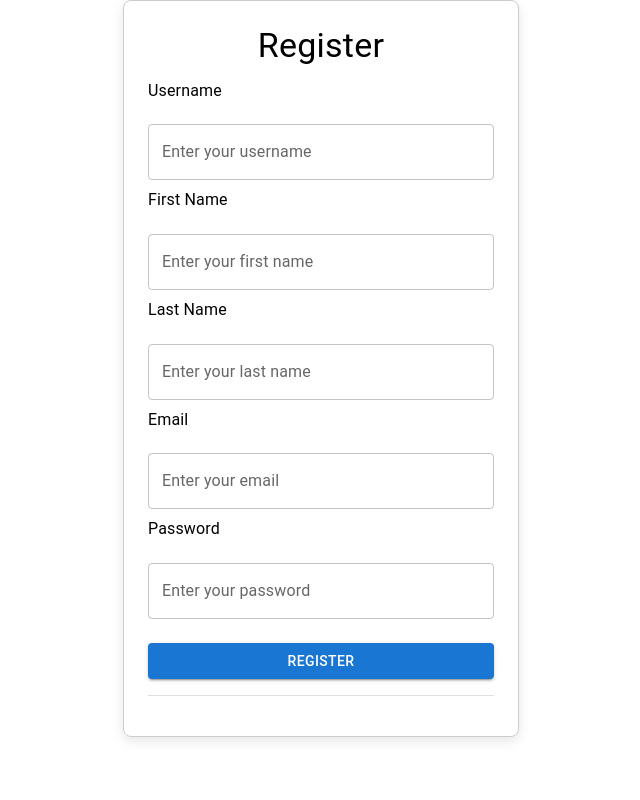
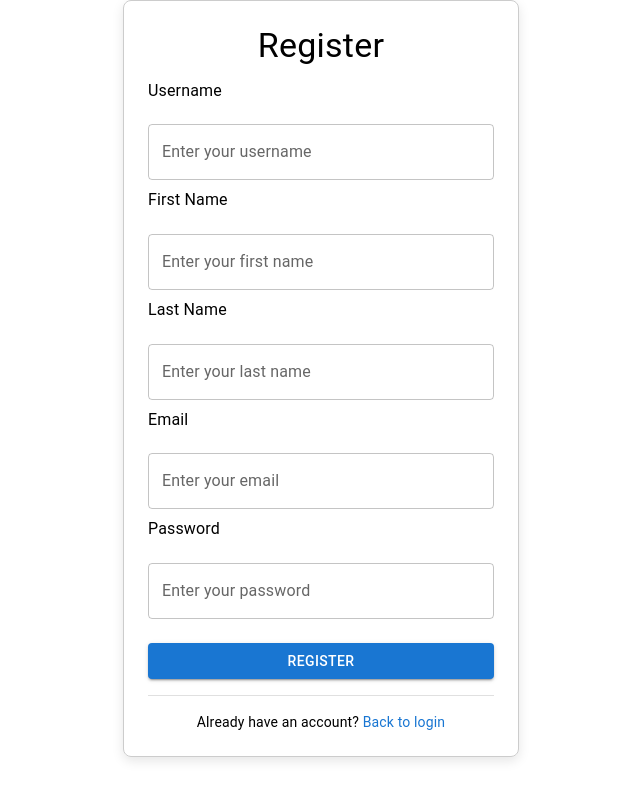
Before and after one commit to Nivix047/oauth-django-frontend, a React (Create React App) app: page /register in a window 1280 px wide. Shown: the whole page, without its empty margins (319-959 px from the left). Built offline with nearby package versions, Linux system fonts and the light colour scheme.

Commit message:
added link to take users back to login page on register page

```diff
--- a/src/components/Register/RegisterForm.js
+++ b/src/components/Register/RegisterForm.js
@@ -7,8 +7,9 @@ import {
   Box,
   Divider,
   Alert,
+  Link,
 } from "@mui/material";
-import { useNavigate } from "react-router-dom";
+import { useNavigate, Link as RouterLink } from "react-router-dom";
 
 const RegisterForm = () => {
   const [username, setUsername] = useState("");
@@ -154,6 +155,16 @@ const RegisterForm = () => {
         </form>
 
         <Divider sx={{ my: 2 }} />
+        <Typography variant="body2" align="center" sx={{ mt: 2 }}>
+          Already have an account?{" "}
+          <Link
+            component={RouterLink}
+            to="/"
+            style={{ textDecoration: "none", color: "#1976d2" }}
+          >
+            Back to login
+          </Link>
+        </Typography>
       </Box>
     </Container>
   );
```
